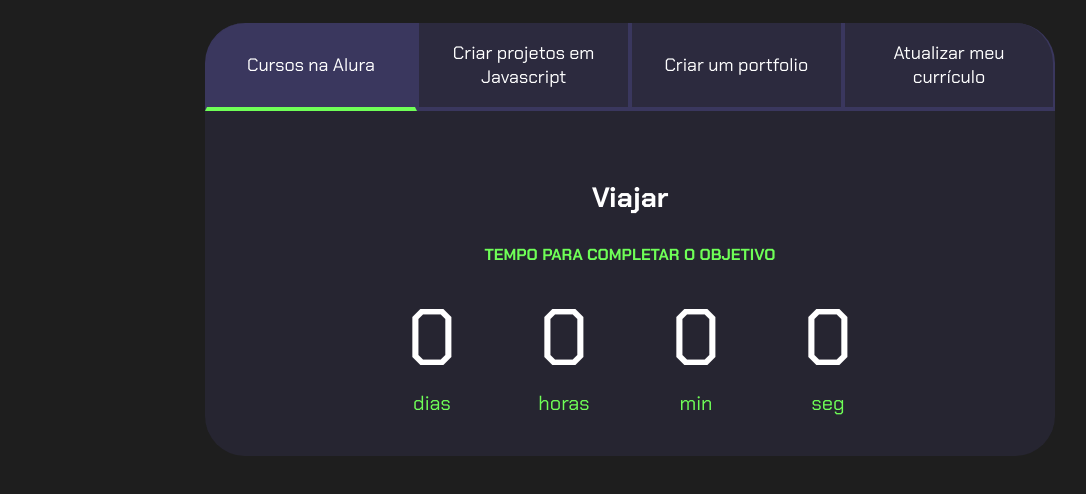
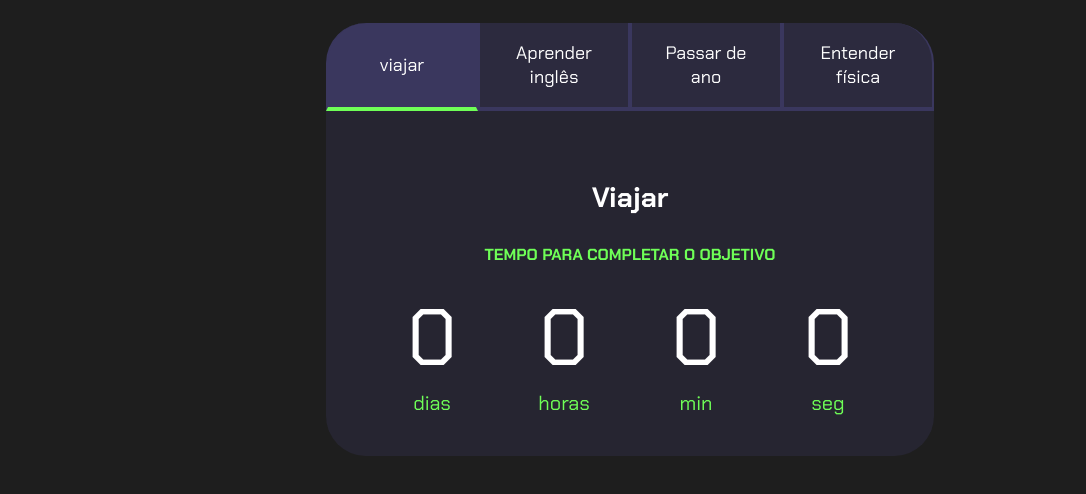
Before and after one commit to estevao123456/estevao, a plain HTML site: page index.html in a window 1280 px wide. Shown: the part 80-574 px from the top of the page, without its empty margins (10-1096 px from the left). Drawn offline with Linux system fonts and the light colour scheme.

Commit message:
04/04/2025

```diff
--- a/index.html
+++ b/index.html
@@ -13,10 +13,10 @@
         <h2 class="titulo-principal">Meus objetivos do ano<span>_</span></h2>
         <div class="conteudo">
             <div class="botoes">
-                <button class="botao ativo">Cursos na Alura</button>
-                <button class="botao">Criar projetos em Javascript</button>
-                <button class="botao">Criar um portfolio</button>
-                <button class="botao">Atualizar meu currículo</button>
+                <button class="botao ativo">viajar</button>
+                <button class="botao">Aprender inglês</button>
+                <button class="botao">Passar de ano</button>
+                <button class="botao">Entender física</button>
             </div>
             <div class="abas-textos">
                 <div class="aba-conteudo ativo">
@@ -42,7 +42,7 @@
                     </div>
                 </div>
                 <div class="aba-conteudo">
-                    <h3 class="aba-conteudo-titulo-principal">Criar 5 projetos em Javascript</h3>
+                    <h3 class="aba-conteudo-titulo-principal">Aprender inglês</h3>
                     <h4 class="aba-conteudo-titulo-secundario">Tempo para completar o objetivo</h4>
                     <div class="contador">
                         <div class="contador-digito">
@@ -64,7 +64,7 @@
                     </div>
                 </div>
                 <div class="aba-conteudo">
-                    <h3 class="aba-conteudo-titulo-principal">Criar um portfolio com os meus 3 melhores projetos</h3>
+                    <h3 class="aba-conteudo-titulo-principal">Passar de ano</h3>
                     <h4 class="aba-conteudo-titulo-secundario">Tempo para completar o objetivo</h4>
                     <div class="contador">
                         <div class="contador-digito">
@@ -86,7 +86,7 @@
                     </div>
                 </div>
                 <div class="aba-conteudo">
-                    <h3 class="aba-conteudo-titulo-principal">Atualizar meu curriculo com os certificados da Alura</h3>
+                    <h3 class="aba-conteudo-titulo-principal">Entender física</h3>
                     <h4 class="aba-conteudo-titulo-secundario">Tempo para completar o objetivo</h4>
                     <div class="contador">
                         <div class="contador-digito">
```
